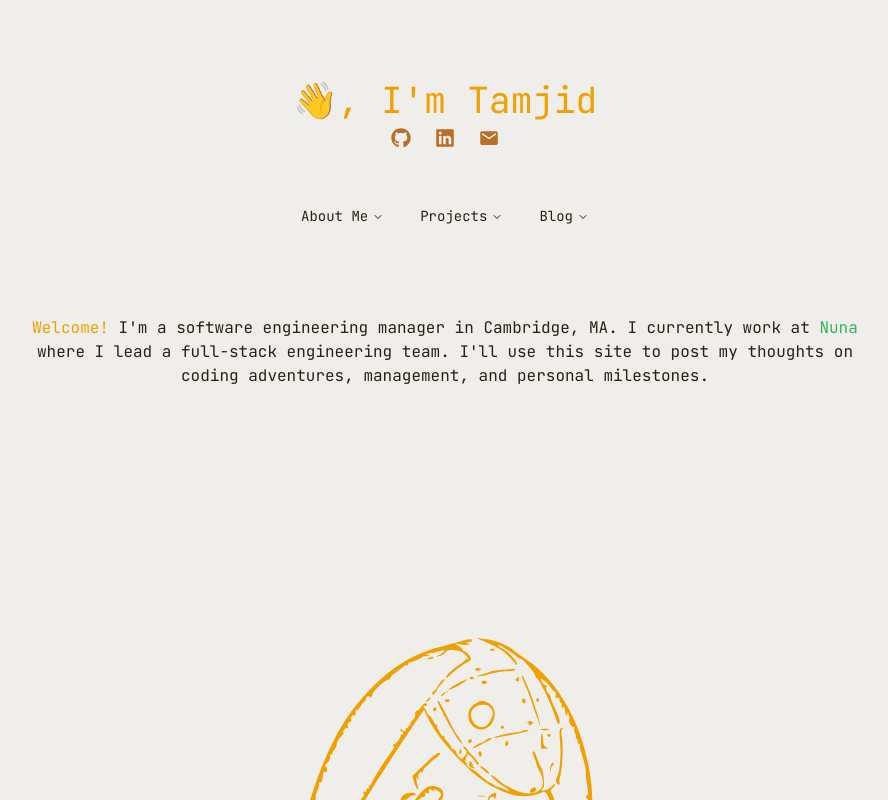
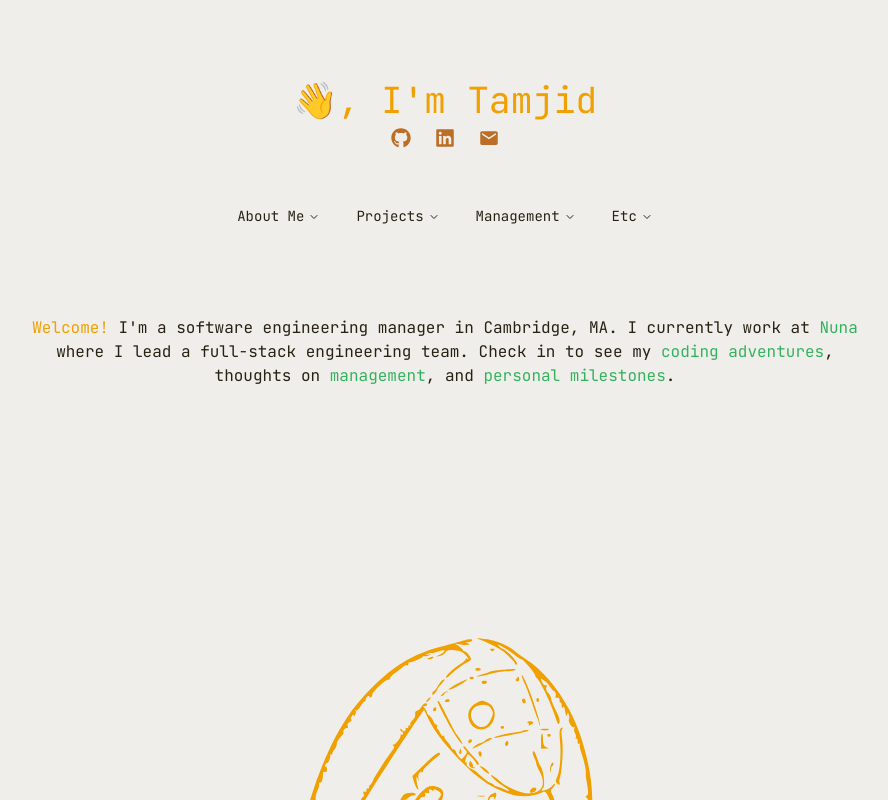
Before and after one commit to tamjidrahman/tamjid, a Next.js app: page / in a window 1280 px wide. Shown: the top 800 px of the page, without its empty margins (195-1083 px from the left). Built offline with nearby package versions, Linux system fonts and the light colour scheme.

Commit message:
update intro

```diff
--- a/src/components/TopNavBar.tsx
+++ b/src/components/TopNavBar.tsx
@@ -79,7 +79,24 @@ export function TopNavBar() {
           </NavigationMenuContent>
         </NavigationMenuItem>
         <NavigationMenuItem>
-          <NavigationMenuTrigger>Blog</NavigationMenuTrigger>
+          <NavigationMenuTrigger>Management</NavigationMenuTrigger>
+          <NavigationMenuContent>
+            <ul className="grid md:w-[400px] lg:w-[500px] text-secondary gap-3 p-4 md:grid-cols-2">
+              {blogPosts.map((component) => (
+                <ListItem
+                  key={component.title}
+                  title={component.title}
+                  href={component.href}
+                  tags={component.tags}
+                >
+                  {component.description}
+                </ListItem>
+              ))}
+            </ul>
+          </NavigationMenuContent>
+        </NavigationMenuItem>
+        <NavigationMenuItem>
+          <NavigationMenuTrigger>Etc</NavigationMenuTrigger>
           <NavigationMenuContent>
             <ul className="grid md:w-[400px] lg:w-[500px] text-secondary gap-3 p-4 md:grid-cols-2">
               {blogPosts.map((component) => (
--- a/src/components/intro.tsx
+++ b/src/components/intro.tsx
@@ -1,4 +1,5 @@
 import Bunny from "@/components/bunny";
+import TextLink from "@/components/text/text-link";
 
 export default function Intro() {
   return (
@@ -7,12 +8,11 @@ export default function Intro() {
         <p className="max-w-[88ch]">
           <span className="text-primary">Welcome!</span> I&apos;m a software
           engineering manager in Cambridge, MA. I currently work at{" "}
-          <a className="text-accent" href="https://www.nuna.com">
-            Nuna
-          </a>{" "}
-          where I lead a full-stack engineering team. I&apos;ll use this site to
-          post my thoughts on coding adventures, management, and personal
-          milestones.
+          <TextLink href="https://www.nuna.com">Nuna</TextLink> where I lead a
+          full-stack engineering team. Check in to see my{" "}
+          <TextLink href="/projects">coding adventures</TextLink>, thoughts on{" "}
+          <TextLink href="/posts">management</TextLink>, and{" "}
+          <TextLink href="/posts">personal milestones</TextLink>.
         </p>
       </div>
       <Bunny />
--- /dev/null
+++ b/src/components/text/text-link.tsx
@@ -0,0 +1,38 @@
+import React, { FC, ReactNode } from "react";
+
+interface TextLinkProps {
+  href: string;
+  children: ReactNode;
+  external?: boolean;
+  className?: string;
+}
+
+const TextLink: FC<TextLinkProps> = ({
+  href,
+  children,
+  external = false,
+  className = "",
+}) => {
+  const baseStyles = "text-accent hover:underline"; // Define your base styles here
+
+  if (external) {
+    return (
+      <a
+        href={href}
+        target="_blank"
+        rel="noopener noreferrer"
+        className={`${baseStyles} ${className}`}
+      >
+        {children}
+      </a>
+    );
+  }
+
+  return (
+    <a href={href} className={`${baseStyles} ${className}`}>
+      {children}
+    </a>
+  );
+};
+
+export default TextLink;
```
